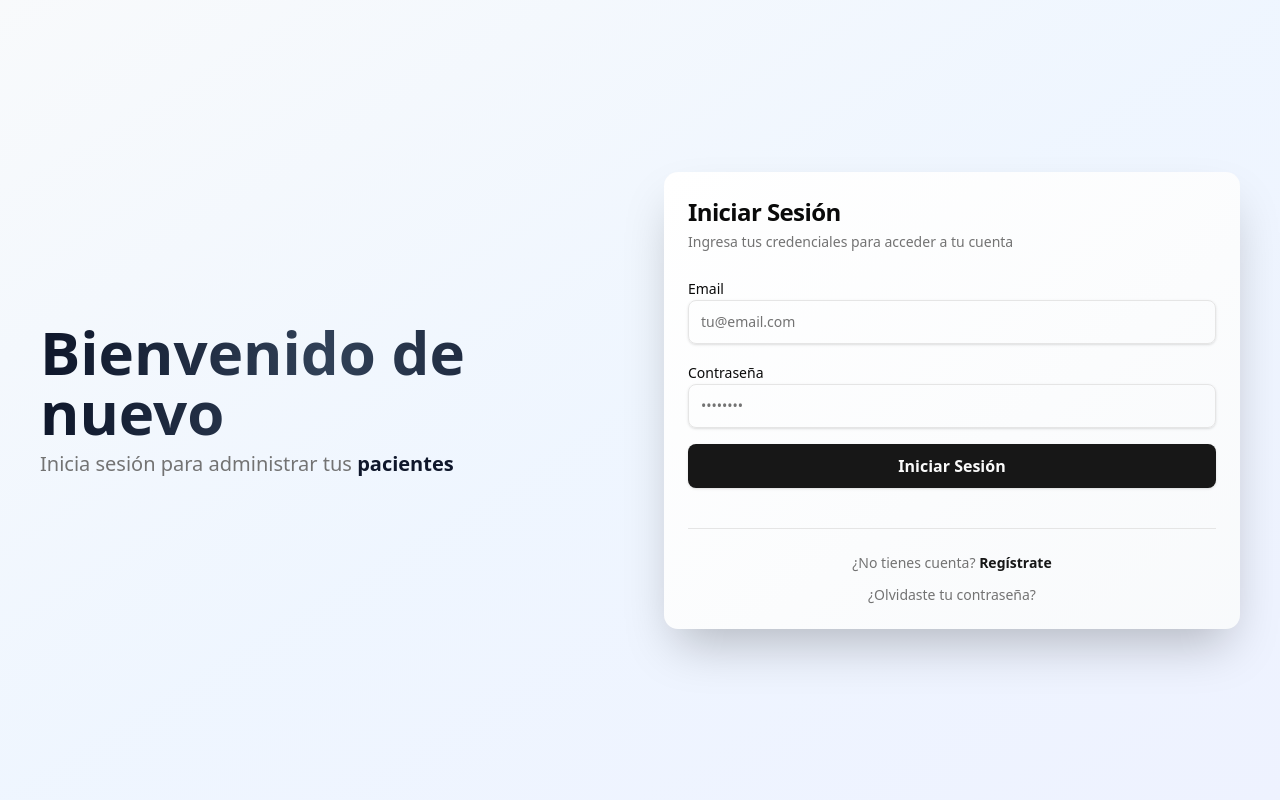
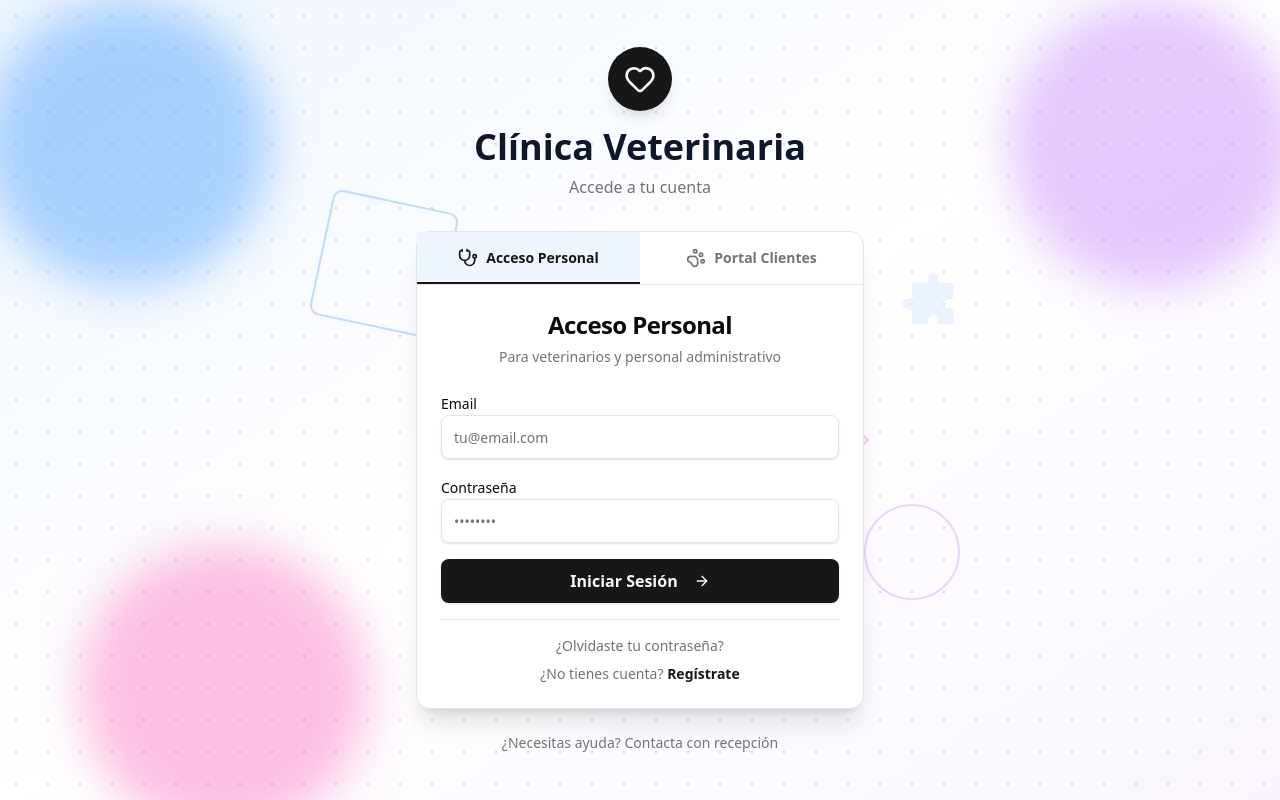
Before and after one commit to Vic-Lara-Gilles/MERN-V1-frontend, a React (Vite) app: page / in a window 1280 px wide. Built offline with nearby package versions, Linux system fonts and the light colour scheme; no server answers.

Commit message:
feat(routes): restructure authentication routes with unified entry
Updates route structure to use SeleccionAcceso as index route (/). Moves staff
login routes under /auth path for better organization. Maintains portal routes
under /portal path for client access.

```diff
--- a/src/App.jsx
+++ b/src/App.jsx
@@ -11,6 +11,9 @@ import ClienteDashboard from './paginas/ClienteDashboard'
 import MisMascotas from './paginas/MisMascotas'
 import MiHistorial from './paginas/MiHistorial'
 import SolicitarCita from './paginas/SolicitarCita'
+
+// Página de selección
+import SeleccionAcceso from './paginas/SeleccionAcceso'
 
 import Login from './paginas/Login'
 import Registrar from './paginas/Registrar'
@@ -59,7 +62,10 @@ function App() {
                             <CitasProvider>
                                 <ConsultasProvider>
                                     <Routes>
-                                        {/* Rutas Portal Cliente */}
+                                        {/* Página de Selección Inicial */}
+                                        <Route index element={<SeleccionAcceso />} />
+
+                                        {/* Rutas Cliente */}
                                         <Route path="/portal" element={<PortalLayout />}>
                                             <Route path="login" element={<ClienteLogin />} />
                                             <Route element={<PortalRutaProtegida />}>
@@ -71,8 +77,8 @@ function App() {
                                         </Route>
 
                                         {/* Rutas Autenticación Interna */}
-                                        <Route path="/" element={<AuthLayout />}>
-                                            <Route index element={<Login />} />
+                                        <Route path="/auth" element={<AuthLayout />}>
+                                            <Route path="login" element={<Login />} />
                                             <Route path="registrar" element={<Registrar />} />
                                             <Route path="olvide-password" element={<OlvidePassword />} />
                                             <Route path="olvide-password/:token" element={<NuevoPassword />} />
```
